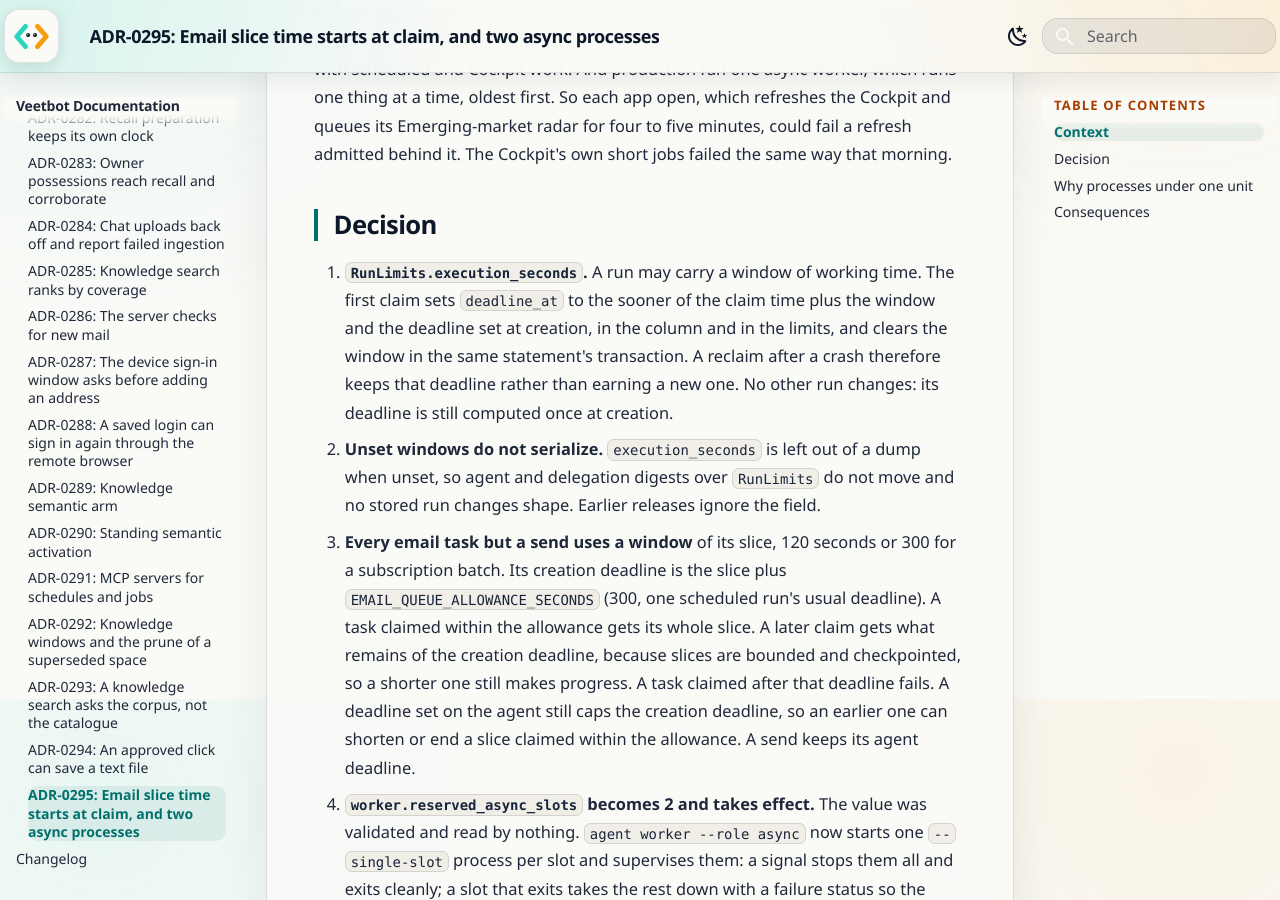
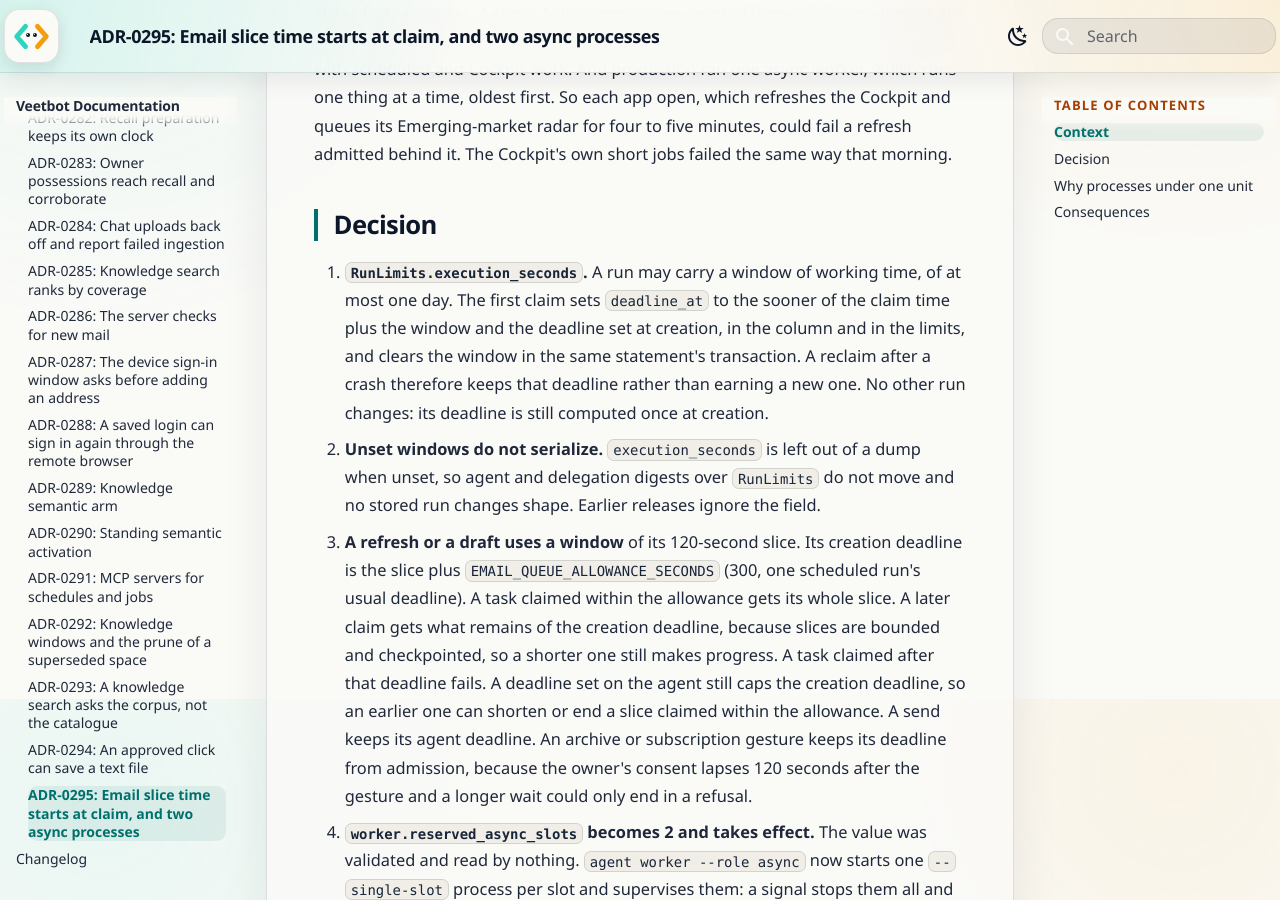
Before and after one commit to avitus/veetbot, an MkDocs documentation site: the page built from docs/adr/0295-execution-window-and-async-slots.md, in a window 1280 px wide and 900 px high, scrolled down 1101 px. Built offline with MkDocs 1.6.1 and Material for MkDocs 9.7.7, drawn with Linux system fonts in a browser that asks for light colours; some of the changed text lies outside the part shown.

Commit message:
Keep consent gestures out of the queue allowance, and bound the window
CodeRabbit on #234. An archive or subscription gesture's consent lapses 120 seconds
after admission, so a run that waited longer could only end in a refusal; only a
refresh or draft now has a window and the extra wait, and a gesture's deadline is
as it was. The window is limited to one day, because a huge value would overflow
the deadline at claim and leave a run workers keep selecting. The rollback note now
separates unclaimed runs from claimed ones.

Red: test_archive_and_restore_use_one_exact_owner_approval failed on the gesture's
window; test_a_window_outside_one_day_is_refused accepted 86,401 and 10**12.
Green: email gates and limits 14 s (170 passed), lint, types and docs-check 11 s;
about 25 s in sequence, slowest the gates.

Reading-Lane: A
Co-Authored-By: Claude Opus 5.5 <noreply@anthropic.com>
Glen-Conversation: e0545ddc-b591-49e6-9103-afa0d6dd6ab9

```diff
--- a/docs/adr/0295-execution-window-and-async-slots.md
+++ b/docs/adr/0295-execution-window-and-async-slots.md
@@ -31,7 +31,8 @@ failed the same way that morning.
 
 ## Decision
 
-1. **`RunLimits.execution_seconds`.** A run may carry a window of working time.
+1. **`RunLimits.execution_seconds`.** A run may carry a window of working time, of
+   at most one day.
    The first claim sets `deadline_at` to the sooner of the claim time plus the
    window and the deadline set at creation, in the column and in the limits, and
    clears the window in the same statement's transaction. A reclaim after a crash
@@ -40,15 +41,17 @@ failed the same way that morning.
 2. **Unset windows do not serialize.** `execution_seconds` is left out of a dump
    when unset, so agent and delegation digests over `RunLimits` do not move and
    no stored run changes shape. Earlier releases ignore the field.
-3. **Every email task but a send uses a window** of its slice, 120 seconds or
-   300 for a subscription batch. Its creation deadline is the slice plus
-   `EMAIL_QUEUE_ALLOWANCE_SECONDS` (300, one scheduled run's usual deadline). A
+3. **A refresh or a draft uses a window** of its 120-second slice. Its creation
+   deadline is the slice plus `EMAIL_QUEUE_ALLOWANCE_SECONDS` (300, one scheduled
+   run's usual deadline). A
    task claimed within the allowance gets its whole slice. A later claim gets what
    remains of the creation deadline, because slices are bounded and checkpointed,
    so a shorter one still makes progress. A task claimed after that deadline fails.
    A deadline set on the agent still caps the creation deadline, so an earlier one
    can shorten or end a slice claimed within the allowance. A send keeps its agent
-   deadline.
+   deadline. An archive or subscription gesture keeps its deadline from admission,
+   because the owner's consent lapses 120 seconds after the gesture and a longer
+   wait could only end in a refusal.
 4. **`worker.reserved_async_slots` becomes 2 and takes effect.** The value was
    validated and read by nothing. `agent worker --role async` now starts one
    `--single-slot` process per slot and supervises them: a signal stops them all
@@ -85,7 +88,8 @@ change.
 - The async unit uses about one more GB of memory (954 MB per process, with 6.3 GB
   available when measured) and a few more PostgreSQL connections, and one more
   process competes for CPU at restart.
-- Rolling back needs no step: the earlier code reads no slots, and a run already
-  admitted keeps its longer creation deadline.
+- Rolling back needs no step: the earlier code reads no slots. A run not yet claimed
+  keeps its longer creation deadline, and one already claimed keeps the shorter
+  deadline its claim set.
 - Slices that run out of time while working (October 27, November 2) are a
   separate cause, not addressed here.
```
Also changed, not shown: 6 other files.
